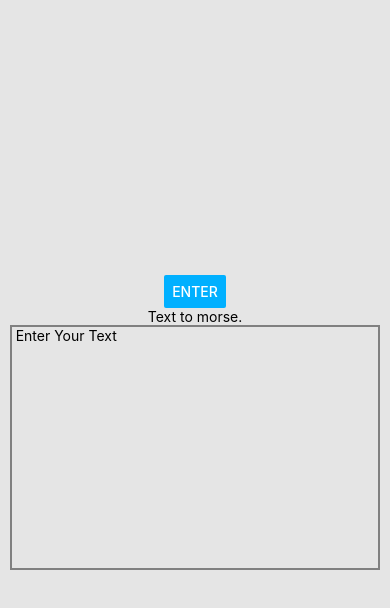
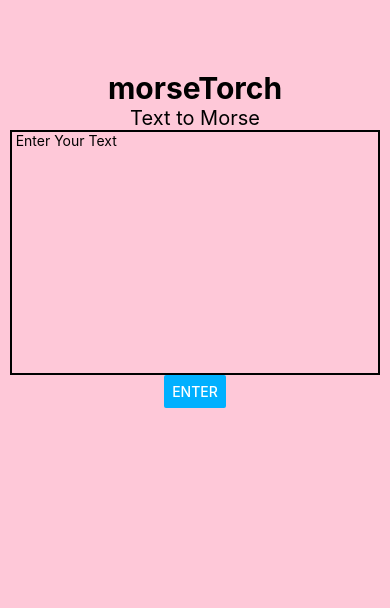
Before and after one commit to PranavAggarwal0/morsetorch, a React Native app: screen / in a window 390 px wide. Shown: the top 608 px of the page. Built offline with nearby package versions, Linux system fonts and the light colour scheme.

Commit message:
improved ui

```diff
--- a/App.js
+++ b/App.js
@@ -1,5 +1,5 @@
 import React, { Component } from "react";
-import { Platform, StyleSheet, Text, View, TextInput, Button, Alert } from "react-native";
+import { Platform, StyleSheet, Text, View, TextInput, Button, Alert, Keyboard } from "react-native";
 import Torch from 'react-native-torch';
 
 export default class HomeActivity extends Component {
@@ -12,7 +12,12 @@ export default class HomeActivity extends Component {
   }
 
   buttonClickListener = () =>{
+      Keyboard.dismiss()
       const { TextInputValue }  = this.state ;
+      if(!(/^[ A-Za-z0-9(),.?/-]*$/.test(TextInputValue))) {
+          Alert.alert('Invalid characters');
+          return;
+      }
       var message = TextInputValue.toUpperCase();
       var morse_dict = { 'A':'.-', 'B':'-...',
          'C':'-.-.', 'D':'-..', 'E':'.',
@@ -72,46 +77,49 @@ export default class HomeActivity extends Component {
         }
       }
       myLoop();
+      Alert.alert("Converted to Morse\n"+cipher);
   }
 
   render() {
     return (
-      <>
       <View style={styles.container}>
-      <Button
-        onPress={this.buttonClickListener}
-        title="Enter"
-        color="#00B0FF"
-      />
-      <Text>
-      Text to morse.
-      </Text>
-        <TextInput
-          multiline={true}
-          numberOfLines={100}
-          style={{height: 245,width: "95%",borderColor: "gray",borderWidth: 2}}
-          placeholder=" Enter Your Text"
-          onChangeText={TextInputValue => this.setState({TextInputValue})}
-          underlineColorAndroid="transparent"
-        />
-
+        <View style={styles.content}>
+          <Text style={{fontSize:30,fontWeight: 'bold'}}>
+            morseTorch{"\n"}
+          </Text>
+          <Text style={{fontSize:20}}>
+            Text to Morse
+          </Text>
+          <TextInput
+            multiline={true}
+            numberOfLines={100}
+            style={{height: 245,width: "95%",borderColor: "black",borderWidth: 2}}
+            placeholder=" Enter Your Text"
+            onChangeText={TextInputValue => this.setState({TextInputValue})}
+            underlineColorAndroid="transparent"
+          />
+          <Button
+            onPress={this.buttonClickListener}
+            title="Enter"
+            color="#00B0FF"
+          />
+        </View>
       </View>
-      </>
     );
   }
 }
 
 const styles = StyleSheet.create({
+  content: {
+    marginTop: 70,
+    flexDirection: "column",
+    justifyContent: "flex-start",
+    alignItems: "center",
+    backgroundColor: "#FEC8D8"
+  },
   container: {
+    flexDirection: "column",
     flex: 1,
-    justifyContent: "center",
-    alignItems: "center",
-    backgroundColor: "#e5e5e5"
-  },
-  headerText: {
-    fontSize: 20,
-    textAlign: "center",
-    margin: 10,
-    fontWeight: "bold"
+    backgroundColor: "#FEC8D8"
   }
 });
```
